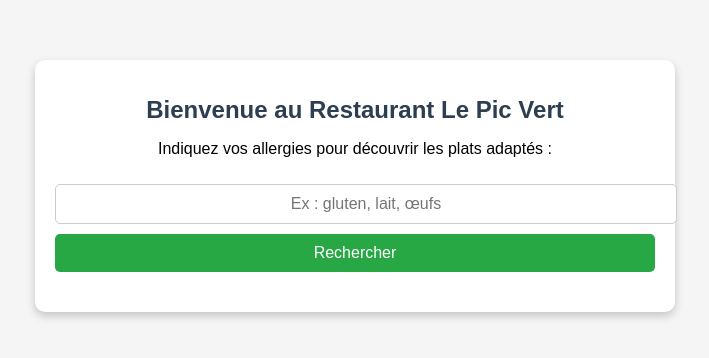
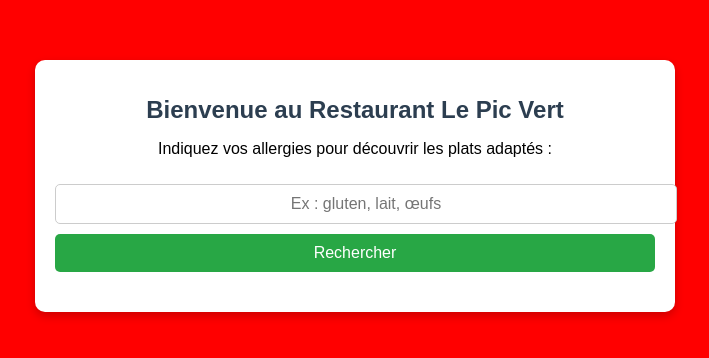
Before and after one commit to alexandragrrn/chatbot-allergenes, a website: page public/index.html in a window 1280 px wide. Shown: the part 214-572 px from the top of the page, without its empty margins (285-994 px from the left). Drawn offline with Linux system fonts and the light colour scheme.

Commit message:
Update style.css

```diff
--- a/public/style.css
+++ b/public/style.css
@@ -1,3 +1,8 @@
+body {
+    background-color: red !important; /* TEST pour voir si ça s'applique */
+}
+
+
 /* Styles généraux */
 body {
     font-family: Arial, sans-serif;
```
